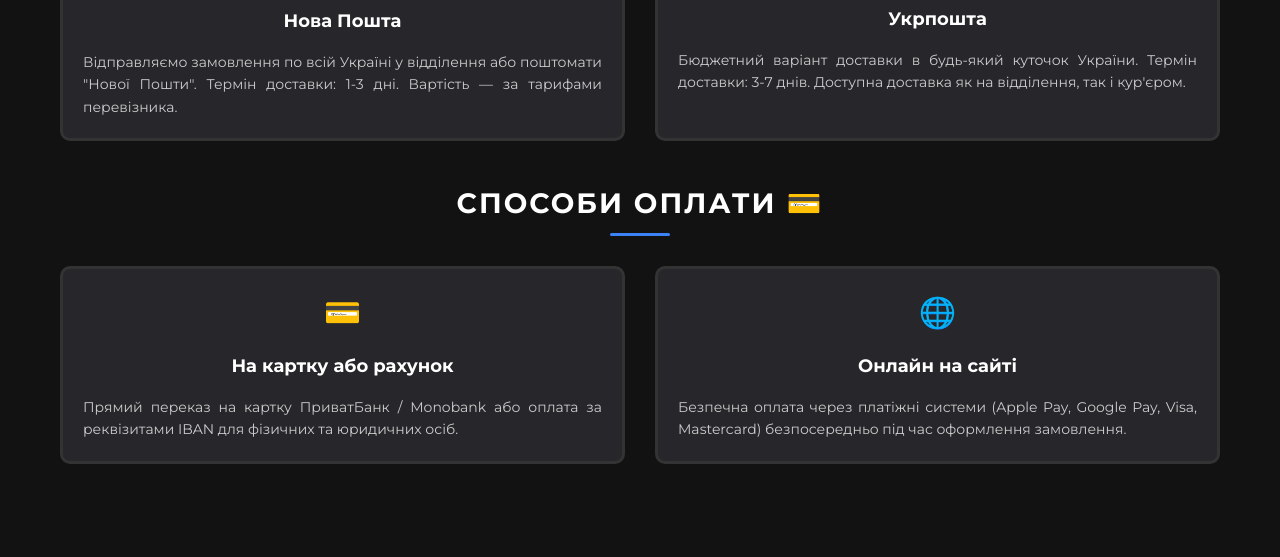
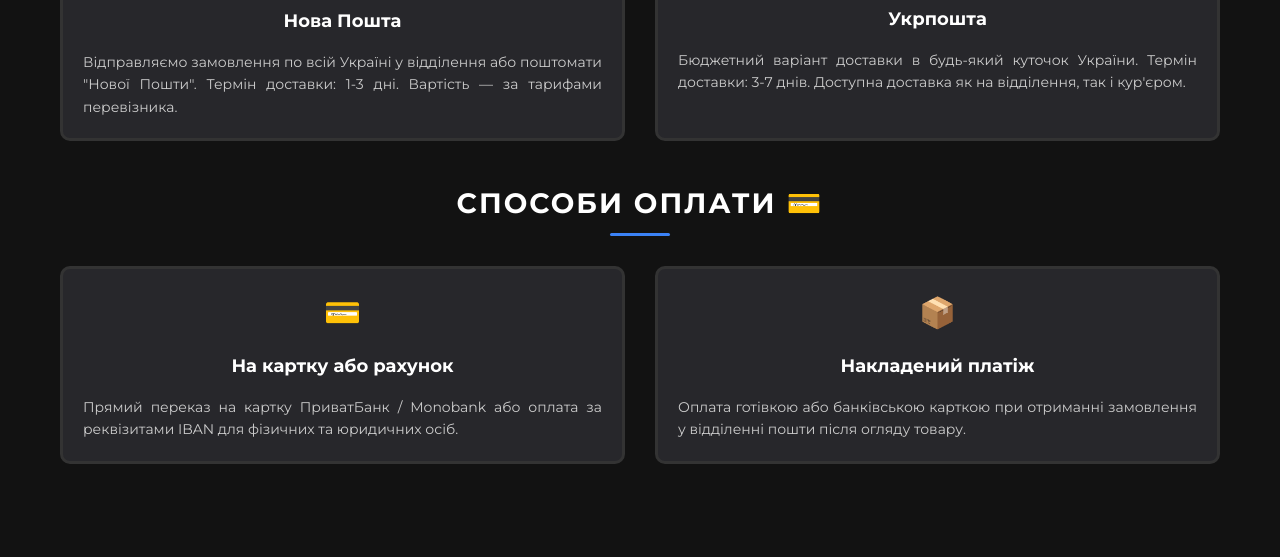
Before and after one commit to ArtemCherevatov/avtozvuk-backend, a website: page delivery.html in a window 1280 px wide. Shown: the part 395-952 px from the top of the page. Drawn offline with Linux system fonts and the light colour scheme; no server answers.

Commit message:
Способи оплати оновлення

```diff
--- a/delivery.html
+++ b/delivery.html
@@ -76,9 +76,9 @@
                     <p>Прямий переказ на картку ПриватБанк / Monobank або оплата за реквізитами IBAN для фізичних та юридичних осіб.</p>
                 </div>
                 <div class="info-card">
-                    <div class="info-icon">🌐</div>
-                    <h3>Онлайн на сайті</h3>
-                    <p>Безпечна оплата через платіжні системи (Apple Pay, Google Pay, Visa, Mastercard) безпосередньо під час оформлення замовлення.</p>
+                    <div class="info-icon">📦</div>
+                    <h3>Накладений платіж</h3>
+                    <p>Оплата готівкою або банківською карткою при отриманні замовлення у відділенні пошти після огляду товару.</p>
                 </div>
             </div>
         </section>
```
Also changed, not shown: index.html (+1 -1 lines), product.html (+1 -1 lines).
